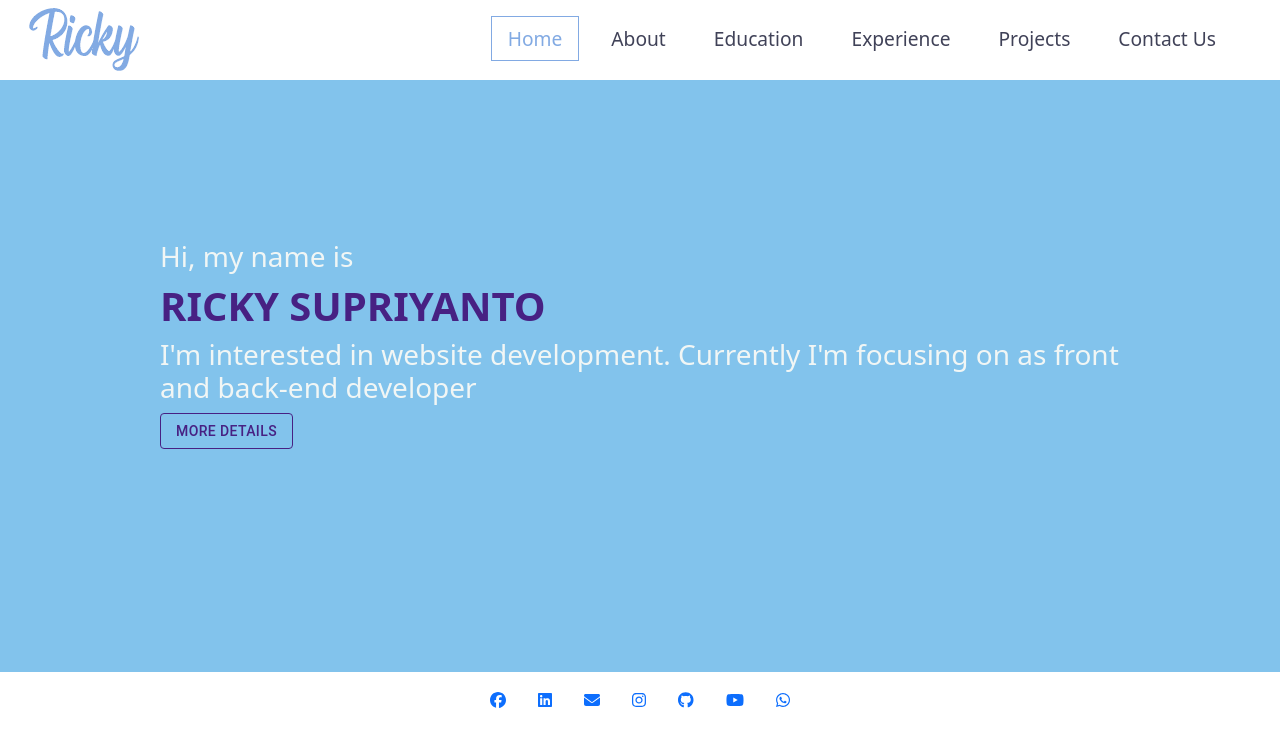
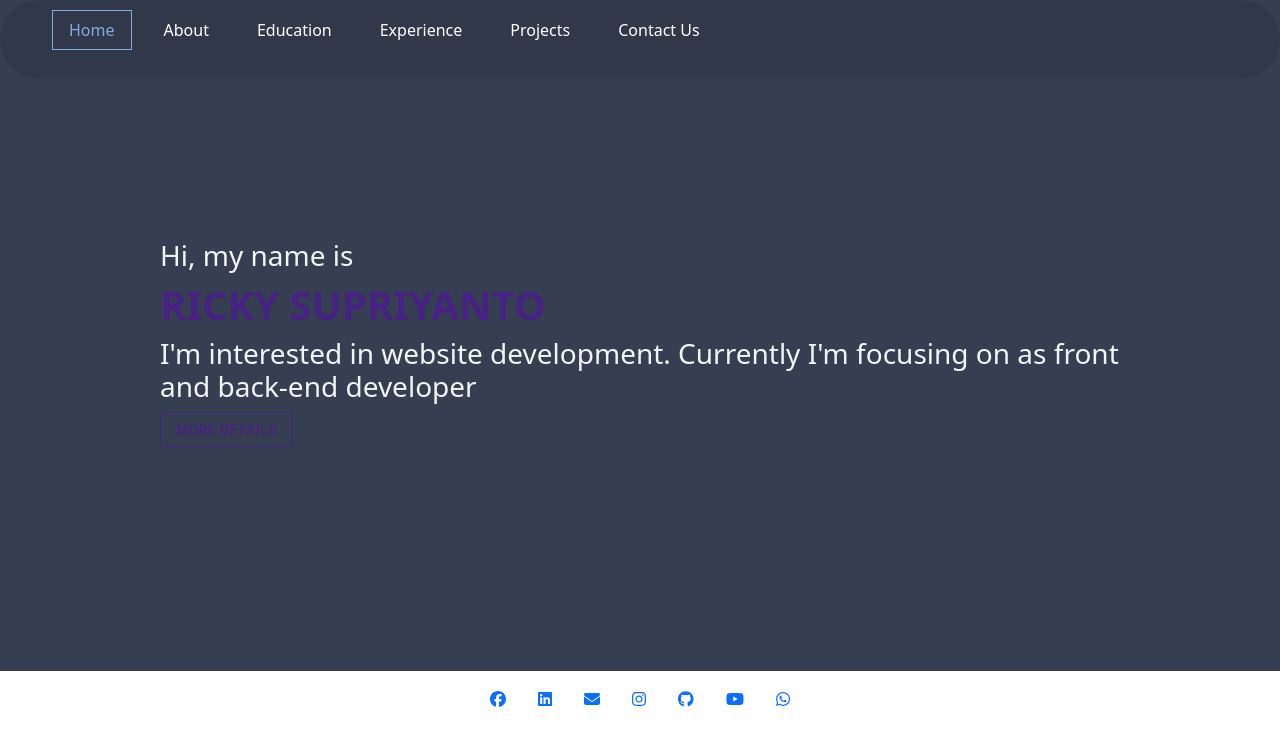
Before and after one commit to rickys20/Ricky, a React (Create React App) app: page / in a window 1280 px wide. Shown: the top 746 px of the page. Built offline with nearby package versions, Linux system fonts and the light colour scheme.

Commit message:
feat:update navbar

```diff
--- a/package.json
+++ b/package.json
@@ -16,7 +16,7 @@
     "@testing-library/jest-dom": "^5.16.5",
     "@testing-library/react": "^13.4.0",
     "@testing-library/user-event": "^13.5.0",
-    "bootstrap": "^5.2.2",
+    "bootstrap": "^5.3.1",
     "emailjs": "^4.0.1",
     "emailjs-com": "^3.2.0",
     "gh-pages": "^4.0.0",
--- a/src/App.js
+++ b/src/App.js
@@ -1,5 +1,5 @@
 import "./App.css";
-import { Helmet } from 'react-helmet'
+import { Helmet } from "react-helmet";
 import "bootstrap/dist/css/bootstrap.min.css";
 import { BrowserRouter as Router, Switch, Route } from "react-router-dom";
 import Home from "./Page/home";
@@ -9,7 +9,7 @@ import Footer from "./Page/footer";
 import Experience from "./Page/experience";
 import Projects from "./Page/projects";
 import Contact from "./Page/contact";
-import Education from "./Page/education"
+import Education from "./Page/education";
 
 function App() {
   return (
@@ -18,7 +18,8 @@ function App() {
         <Helmet>
           <title>Ricky Supriyanto</title>
         </Helmet>
-        <Navbar/>
+        <div className="" style={{backgroundColor:'#363E52'}}>
+          <Navbar />
           <Switch>
             <Route exact path="/" component={Home} />
             <Route path="/about" component={About} />
@@ -27,7 +28,8 @@ function App() {
             <Route path="/projects" component={Projects} />
             <Route path="/contact" component={Contact} />
           </Switch>
-        <Footer/>
+          <Footer />
+        </div>
       </Router>
     </>
   );
--- a/src/Page/home.jsx
+++ b/src/Page/home.jsx
@@ -5,7 +5,7 @@ function Home() {
 
     return (
         <>
-            <div className="container-fluid" style={{ padding:'10rem',backgroundColor:'#82C3EC', height:'37rem'}}>
+            <div className="container-fluid" style={{ padding:'10rem', height:'37rem'}}>
                 <div className="home">
                     <h3>Hi, my name is</h3>
                     <h1><b>RICKY SUPRIYANTO</b></h1>
--- a/src/Page/navbar.jsx
+++ b/src/Page/navbar.jsx
@@ -1,5 +1,4 @@
 import React, { useState } from "react";
-import logo from './img/logo-ricky.png'
 import { NavLink } from "react-router-dom";
 import "../css/navbar.css";
 
@@ -7,14 +6,13 @@ function Navbar() {
   const [click, setClick] = useState(false);
 
   const handleClick = () => setClick(!click);
+  const navbarStyle = {
+    backgroundColor: 'rgba(0, 0, 0, 0.1)', // Adjust the alpha (opacity) value as needed
+  };
+
   return (
     <>
-      <nav className="navbar">
-        <div className="nav-container">
-          <NavLink exact to="/" className="nav-logo">
-            <img src={logo} alt="logo"/>
-          </NavLink>
-
+      <nav className="navbar" style={navbarStyle}>
           <ul className={click ? "nav-menu active" : "nav-menu"}>
             <li className="nav-item">
               <NavLink
@@ -83,10 +81,6 @@ function Navbar() {
               </NavLink>
             </li>
           </ul>
-          <div className="nav-icon" onClick={handleClick}>
-            <i className={click ? "fas fa-times" : "fas fa-bars"}></i>
-          </div>
-        </div>
       </nav>
     </>
   );
--- a/src/css/navbar.css
+++ b/src/css/navbar.css
@@ -1,27 +1,13 @@
 .navbar {
-    background-color: #FFFFFF;
-    height: 80px;
-    display: flex;
-    justify-content: center;
-    align-items: center;
-    font-size: 1.2rem;
-    position: sticky;
-    top: 0;
-    z-index: 20;
-  }
-
-.nav-container {
-  display: flex;
-  justify-content: center;
-  align-items: center;
-  width: 100%;
-  height: 80px;
-  max-width: 1500px;
+  background-color: #24292d; /* Set your desired background color */
+  border-radius: 6rem; /* Adjust the border-radius to make it rounded */
+  padding: 10px 20px;
+  color: white;
 }
 
 .nav-logo {
   color: #404258;
-  font-family:"hugheid";
+  font-family: "hugheid";
   align-items: center;
   margin-left: 20px;
   cursor: pointer;
@@ -39,7 +25,7 @@
 }
 
 .nav-links {
-  color: #404258;
+  color: white;
   text-decoration: none;
   padding: 0.5rem 1rem;
   height: 100%;
@@ -65,12 +51,12 @@
 
 .nav-item:hover:after {
   width: 100%;
-  background: #82AAE3;
+  background: #82aae3;
 }
 
 .nav-item .active {
-  color: #82AAE3;
-  border: 1px solid #82AAE3;
+  color: #82aae3;
+  border: 1px solid #82aae3;
 }
 
 .nav-icon {
```
Also changed, not shown: 1 other file (tests, documents, lock files or other folders). Lines whose indentation alone changed are shown as unchanged.
